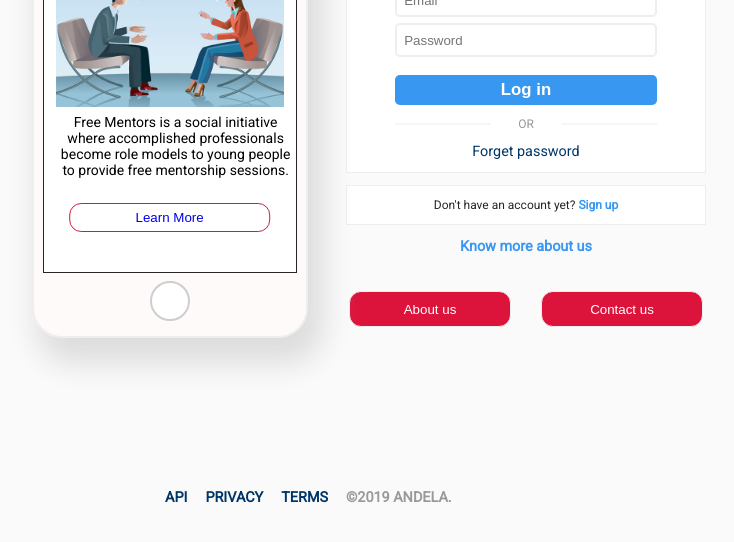
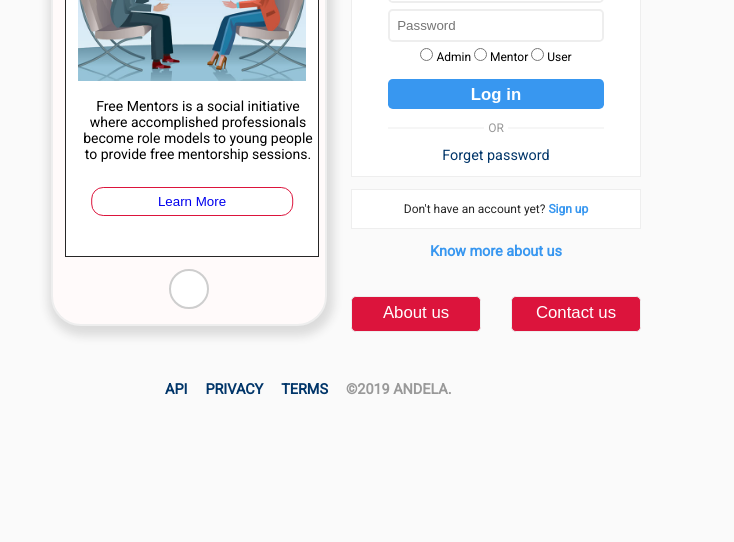
Before and after one commit to habaumugisha1/FreeMentors, a plain HTML site: page UI/index.html in a window 1280 px wide. Shown: the part 258-800 px from the top of the page, without its empty margins (294-1028 px from the left). Drawn offline with Linux system fonts and the light colour scheme.

Commit message:
chore(refoctor):refactor user interface[Finishes #167923724]

```diff
--- a/UI/index.html
+++ b/UI/index.html
@@ -20,7 +20,7 @@
                  Free Mentors is a social initiative where accomplished professionals become role models to
                  young people to provide free mentorship sessions.
                 </div>
-                <button class="lear-more"><a href="#">Learn More</a></button>
+                <button class="lear-more"><a href="./wikiHow.html">Learn More</a></button>
                 </div>
                 <div class="home-btn"></div>
                 <div class="microphone"></div>
@@ -29,7 +29,9 @@
                     <li></li>
                 </ul>
                 </div>
+
             </div>
+
             <div class="sign-in-form">
                 <form action="">
                     <div class="logo">
@@ -38,16 +40,21 @@
 
                  <input type="email" placeholder="Email">
                  <input type="password" placeholder="Password">
-                 <button class="login-btn" type="submit">Log in</button>
+                 <div class="categoly">
+                        <input type="radio" name="role"/> <span>Admin</span>
+                        <input type="radio" name="role" /> <span>Mentor</span>
+                        <input type="radio" name="role"/> <span>User</span>
+                        </div>
+                 <button class="login-btn" type="submit"><a href="./pages/adminDashboard.html">Log in</a></button>
                  <span class="separate-line">Or</span>
-                 <a class="reset-password" href="#">Forget password</a>
+                 <a class="reset-password" href="./pages/forgetPassword.html">Forget password</a>
                 </form>
-                <div class="sign-up">Don't have an account yet? <a href="#">Sign up</a></div>
+                <div class="sign-up">Don't have an account yet? <a href="./pages/SignUp.html">Sign up</a></div>
                 <div class="get-info">
                     <span>Know more about us</span>
                     <div class="info-btn">
-                    <button class="about-us"><a href="#">About us</a></button>
-                    <button class="contact-us"><a href="#">Contact us</a></button>
+                    <button class="about-us"><a href="./pages/aboutUs.html">About us</a></button>
+                    <button class="contact-us"><a href="./pages/contactUs.html">Contact us</a></button>
                     </div>
                 </div>
             </div>
--- a/UI/styles/SignIn.css
+++ b/UI/styles/SignIn.css
@@ -23,42 +23,39 @@ img{
 }
 .wrapper{
     display: flex;
-    height: 100vh;
+    height: 100%;
     width:100%;
     flex-direction: column;
     justify-content: space-between;
+    align-items: center;
 }
 
-.container{
-  width: 100%;
-  max-width: 90rem;
- margin: 3rem auto;
-}
 .wrapper >.container{
 display: flex;
-margin: 3rem auto;
+padding: 2rem 0;
 }
 .container .left-side{
-    width: 100%;
+    position: relative;
+    flex: 1;
 }
 .left-side .mobile{
-    position: absolute;
+    position: relative;
     height: 560px;
     width: 276px;
     background: rgb(255,250,250);
     border: 2px solid #eee;
     border-radius: 30px;
-    box-shadow: 10px 20px 30px 5px rgb(220,220,220);
-    right: 53%;
+    box-shadow: 2px 5px 10px 5px rgb(220,220,220);
+    padding: 3rem 1rem;
+    margin-right: 2rem;
 }
 .mobile .screen{
-    position: relative;
+    position: absolute;
     border:1px solid #262626;
     background: #fff;
     width: 254px;
     height: 453px;
-    margin: 40px auto;
-     padding: 10rem 1rem;
+    padding: 5rem 1rem;
      display: flex;
      flex-direction: column;
 
@@ -75,10 +72,9 @@ margin: 3rem auto;
     -webkit-text-stroke: 2px rgb(220,20,60);
 }
 .screen img{
-    position: relative;
-    width: 100%;
-    height: 100%;
-    margin-bottom: 50rem;
+    height: 15rem;
+    width: 20rem;
+    margin-top: 3rem;
 }
 .mobile .screen .introduction{
     position: absolute;
@@ -136,20 +132,19 @@ margin: 3rem auto;
   border-top-left-radius: 3px;
 }
 .container .sign-in-form{
-    width: 100%;
     display: flex;
     flex-direction: column;
     justify-items: center;
 }
  .sign-in-form form{
-     max-width: 30rem;
-     background: white;
+
+     background: #fff;
      border: 1px solid #eee;
      display: flex;
      flex-direction: column;
-     padding: 1rem 4rem;
+     padding: 1rem 3rem;
      text-align: center;
-     margin-top: .5rem;
+     margin-top: .3rem;
  }
 
  form .logo img{
@@ -173,6 +168,13 @@ margin: 3rem auto;
      border: none;
      cursor: pointer;
      border-radius: .4rem;
+ }
+ form .login-btn a{
+     color: #fff;
+     width: 100%;
+     height: 100%;
+     display: block;
+     padding: .5rem;
  }
  form .separate-line{
      font-size: 1rem;
@@ -242,15 +244,20 @@ margin: 3rem auto;
      cursor: pointer;
      border: 1px solid #eee;
      background:	rgb(220,20,60);
-     border-radius: 1rem;
+     border-radius: .4rem;
+     padding: .5rem;
  }
  .info-btn > .about-us{
      margin-right: 2.5rem;
-
  }
 
  .info-btn button a{
      color: #fff;
+     width:100%;
+     height: 100%;
+     display: block;
+     font-size: 1.4rem;
+     text-align: center;
  }
 
  footer .container{
@@ -284,19 +291,16 @@ footer .container .copy-right{
     flex: 1;
 }
 
-@media (max-width:1000px){
+@media (max-width:700px){
     .left-side .mobile{
         display: none;
     }
 
-    .left-side{
-        flex: 0;
-    }
 
   .container .footer-nav ul{
    flex-wrap: wrap;
   }
   .wrapper >.container{
-    margin: 0 auto;
+   display: flex;
     }
 }
--- a/UI/styles/dashboard.css
+++ b/UI/styles/dashboard.css
@@ -100,9 +100,7 @@ border: 1px solid #eee;
     width: 5.5rem;
     top: 1.8rem;
 }
-.nav-menu .log-out:active ul li{
-    display: none;
-}
+
 
 .container .main-content{
     display: flex;
```
Also changed, not shown: UI/pages/SignUp.html (+4 -4 lines), UI/pages/adminDashboard.html (+7 -10 lines), UI/pages/mentorDashboard.html (+1 -1 lines), UI/pages/specificMentor.html (+1 -1 lines), UI/pages/specificUser.html (+1 -1 lines), UI/pages/userDashboard.html (+5 -5 lines).
